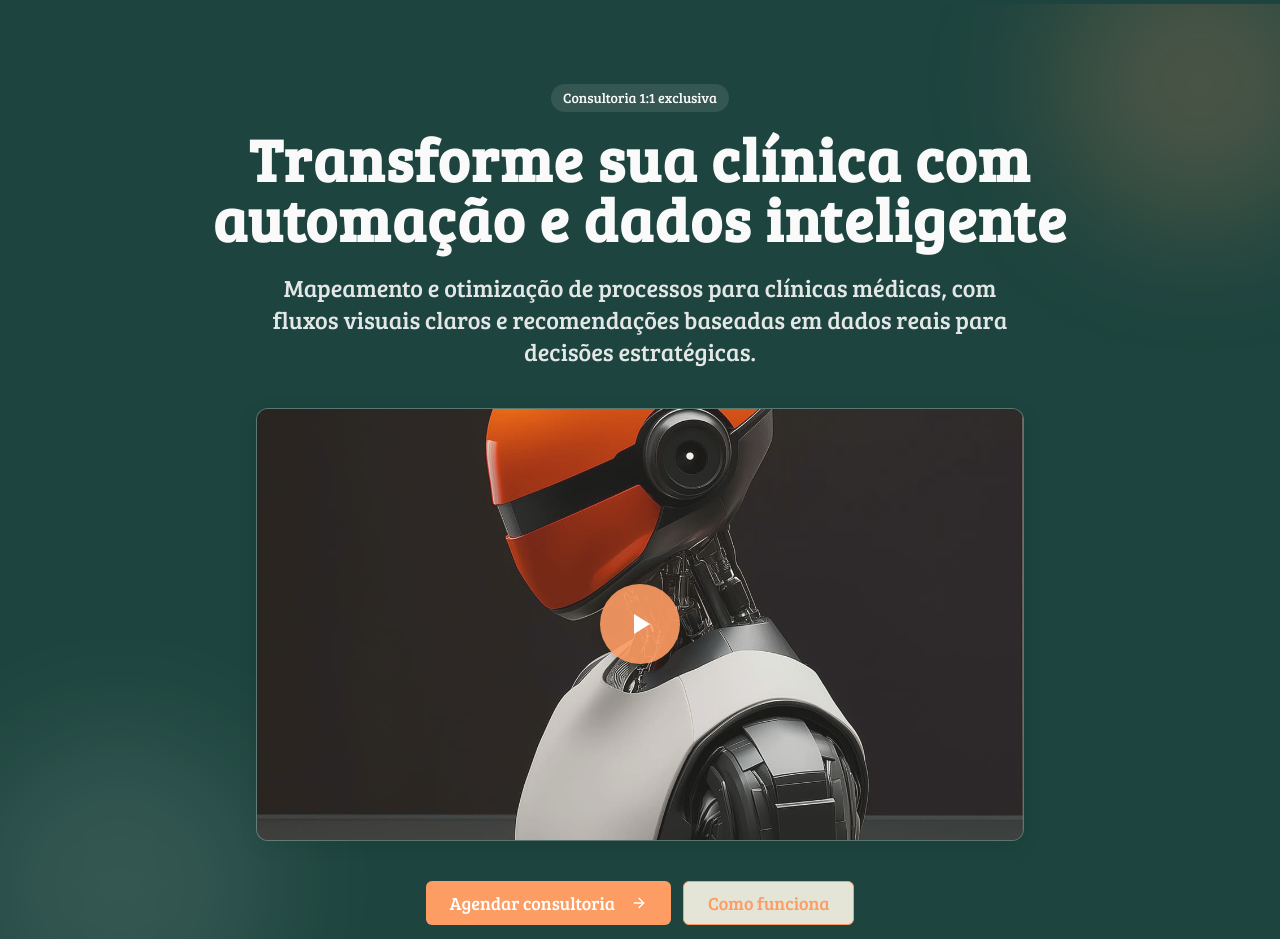
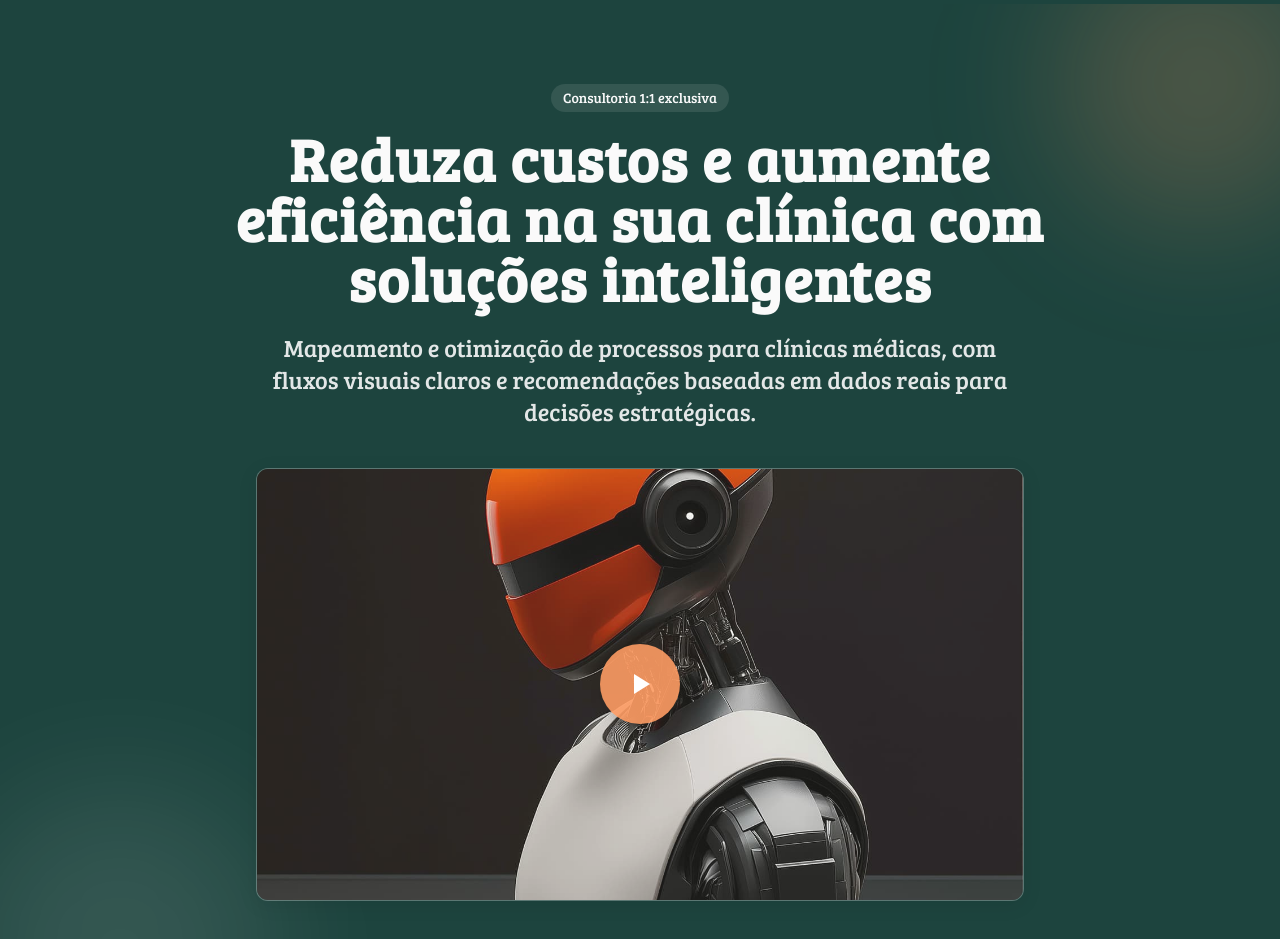
Before and after one commit to ArthurLima05/techclinlanding, a React (Vite) app: page / in a window 1280 px wide. Shown: the part 80-1019 px from the top of the page. Built offline with nearby package versions, Linux system fonts and the light colour scheme; a web font is replaced by a local one.

Commit message:
Alterando title

```diff
--- a/src/pages/Index.tsx
+++ b/src/pages/Index.tsx
@@ -55,7 +55,7 @@ const Index = () => {
             <div className="mx-auto max-w-4xl text-center">
               <p className="inline-block rounded-full bg-primary-foreground/10 text-primary-foreground px-2 xs:px-3 py-1 text-xs xs:text-sm mb-3 xs:mb-4 animate-fade-in" style={{ animationDelay: '0.05s' }}>Consultoria 1:1 exclusiva</p>
               <h1 className="text-3xl xs:text-4xl sm:text-4xl md:text-5xl lg:text-6xl font-bree font-bold tracking-normal md:tracking-wide leading-tight text-primary-foreground animate-fade-in" style={{ animationDelay: '0.1s' }}>
-                Transforme sua clínica com automação e dados inteligente
+                Reduza custos e aumente eficiência na sua clínica com soluções inteligentes
               </h1>
               <p className="text-lg xs:text-xl md:text-2xl text-primary-foreground/90 mt-4 sm:mt-6 max-w-3xl leading-relaxed mx-auto animate-fade-in px-2" style={{ animationDelay: '0.2s' }}>
                 Mapeamento e otimização de processos para clínicas médicas, com fluxos visuais claros e recomendações baseadas em dados reais para decisões estratégicas.
@@ -87,7 +87,7 @@ const Index = () => {
               <div className="mt-6 xs:mt-8 md:mt-10 flex flex-col xs:flex-row items-center justify-center gap-2 xs:gap-3 animate-fade-in px-2" style={{ animationDelay: '0.3s' }}>
                 <a href="#contato" className="w-full xs:w-auto">
                   <Button size="lg" className="bg-accent text-accent-foreground hover:bg-accent/90 w-full xs:w-auto text-base xs:text-lg px-6 py-3">
-                    Agendar consultoria
+                    Receber diagnóstico gratuito
                     <ArrowRight className="ml-2 h-4 w-4" />
                   </Button>
                 </a>
```
